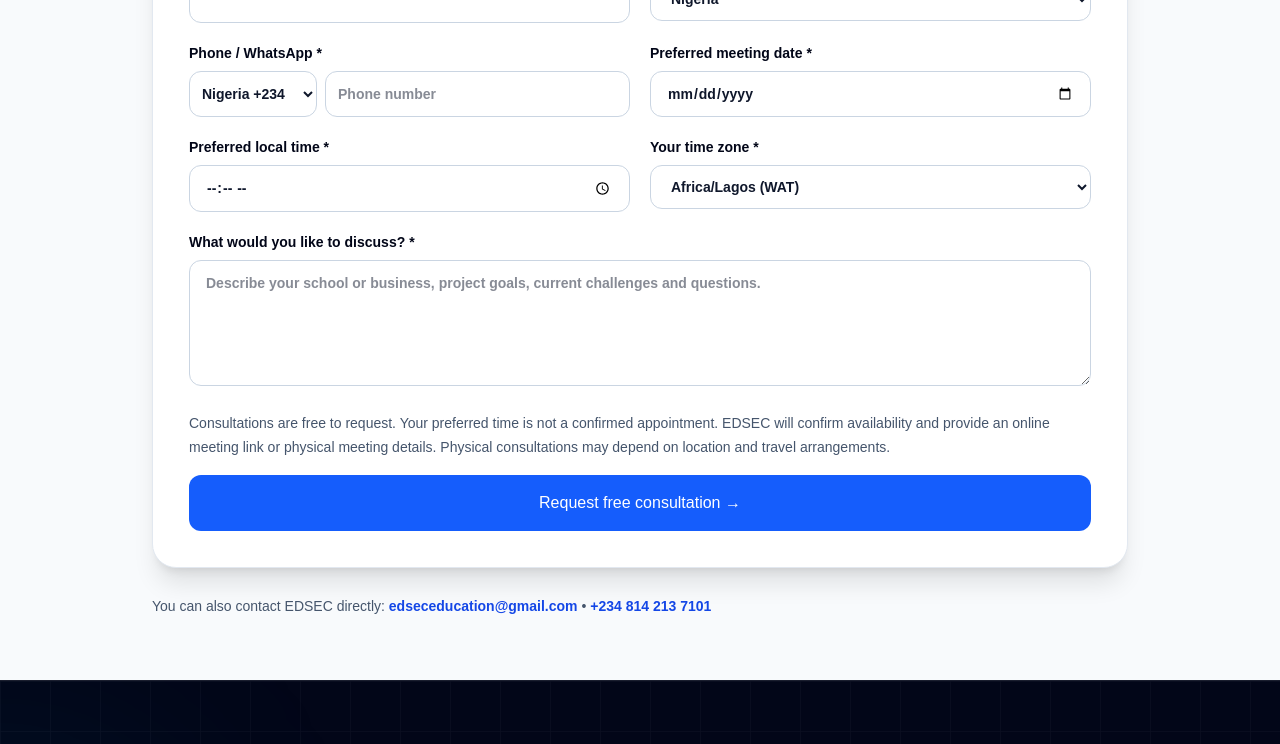
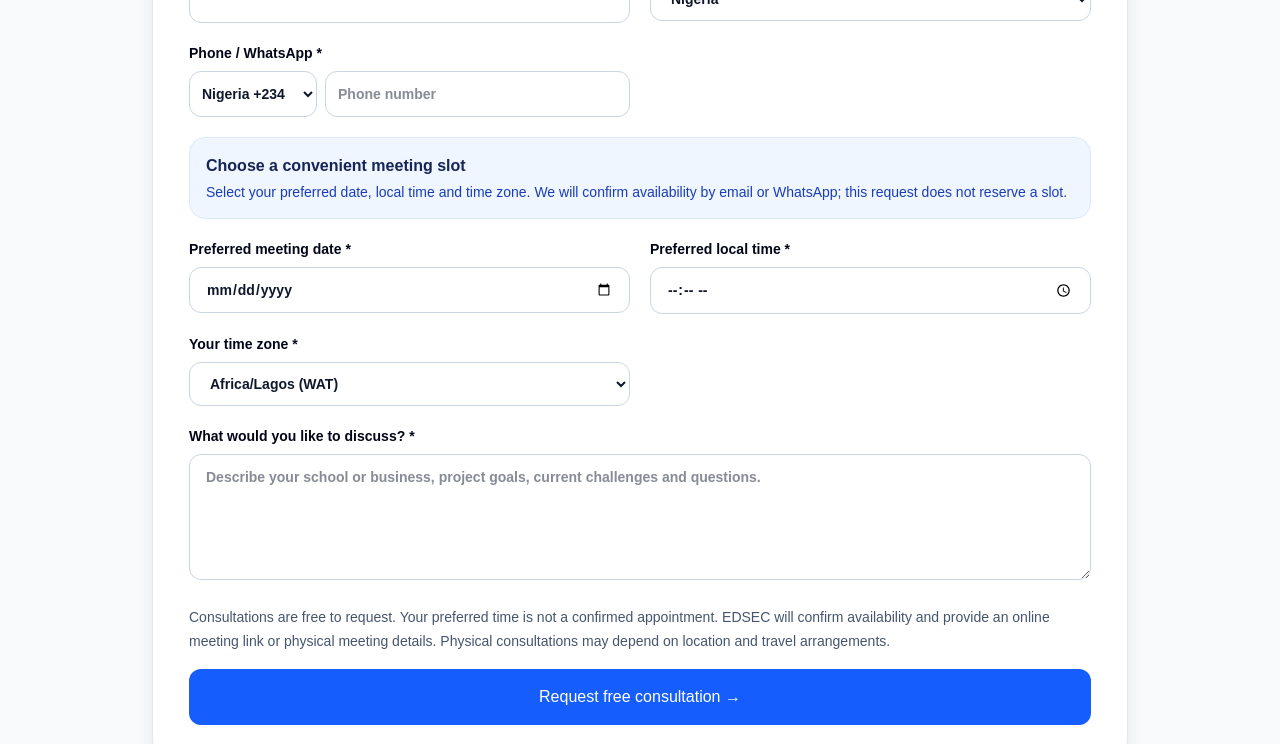
Before and after one commit to nsikakcovenant6-wq/edsec, a Next.js app: page /consultation in a window 1280 px wide. Shown: the part 980-1724 px from the top of the page. Built offline with nearby package versions, Linux system fonts and the light colour scheme; no server answers.

Commit message:
Clarify consultation scheduling steps and honest appointment confirmation

```diff
--- a/app/consultation/ConsultationForm.tsx
+++ b/app/consultation/ConsultationForm.tsx
@@ -15,7 +15,7 @@ export default function ConsultationForm(){
  <label className="text-sm font-semibold">School / business / organisation name *<input name="school" required minLength={2} maxLength={140} className={cls}/></label>
  <label className="text-sm font-semibold">Country *<select name="countryChoice" value={country} onChange={e=>{setCountry(e.target.value);const found=codes.find(([name])=>name===e.target.value);if(found?.[1])setCode(found[1]);}} className={cls}>{codes.map(([name])=><option key={name}>{name}</option>)}</select></label>
  <div className="text-sm font-semibold"><label htmlFor="consultation-phone">Phone / WhatsApp *</label><div className="mt-2 flex gap-2"><select aria-label="International calling code" value={code} onChange={e=>setCode(e.target.value)} className="w-32 rounded-xl border border-slate-300 bg-white px-2 py-3 text-slate-900">{codes.filter(([,v])=>v).map(([name,v])=><option key={name} value={v}>{name} {v}</option>)}</select><input id="consultation-phone" name="phoneNumber" type="tel" inputMode="tel" required minLength={7} maxLength={20} className="min-w-0 flex-1 rounded-xl border border-slate-300 px-3 py-3 text-slate-900" placeholder="Phone number"/></div></div>
- <label className="text-sm font-semibold">Preferred meeting date *<input name="date" type="date" min={new Date().toLocaleDateString("en-CA")} required className={cls}/></label>
+ <div className="sm:col-span-2 rounded-2xl border border-blue-100 bg-blue-50 p-4"><p className="font-bold text-blue-950">Choose a convenient meeting slot</p><p className="mt-1 text-sm text-blue-800">Select your preferred date, local time and time zone. We will confirm availability by email or WhatsApp; this request does not reserve a slot.</p></div><label className="text-sm font-semibold">Preferred meeting date *<input name="date" type="date" min={new Date().toLocaleDateString("en-CA")} required className={cls}/></label>
  <label className="text-sm font-semibold">Preferred local time *<input name="time" type="time" required className={cls}/></label>
  <label className="text-sm font-semibold">Your time zone *<select name="timezone" required className={cls}>{zones.map(z=><option key={z}>{z}</option>)}</select></label>
  {mode==="physical"&&<label className="text-sm font-semibold sm:col-span-2">Preferred meeting city and location *<input name="meetingLocation" required maxLength={300} className={cls} placeholder="e.g. Port Harcourt, Rivers State; school or business address"/></label>}
```
